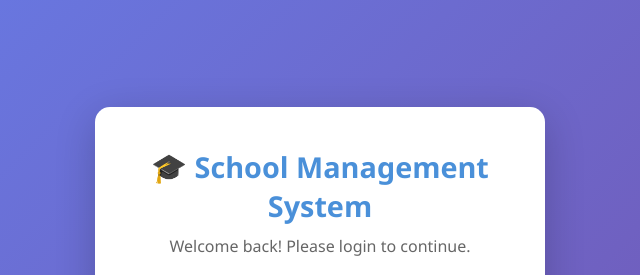
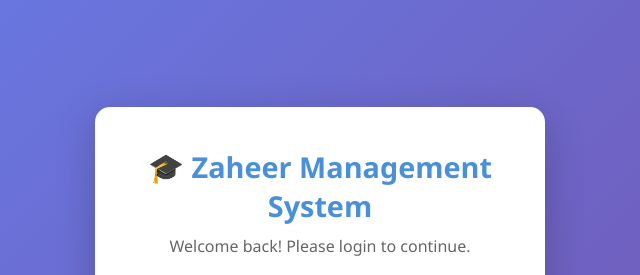
Before and after one commit to zaheerabs/school-management-system, a plain HTML site: page first.html in a window 1280 px wide. Shown: the top 275 px of the page, 320-960 px from the left. Drawn offline with Linux system fonts and the light colour scheme.

Commit message:
change school to zaheer

```diff
--- a/first.html
+++ b/first.html
@@ -11,7 +11,7 @@
     <div id="loginPage" class="page active">
         <div class="login-container">
             <div class="login-box">
-                <h1>🎓 School Management System</h1>
+                <h1>🎓 Zaheer Management System</h1>
                 <p class="login-subtitle">Welcome back! Please login to continue.</p>
 
                 <form id="loginForm">
```
